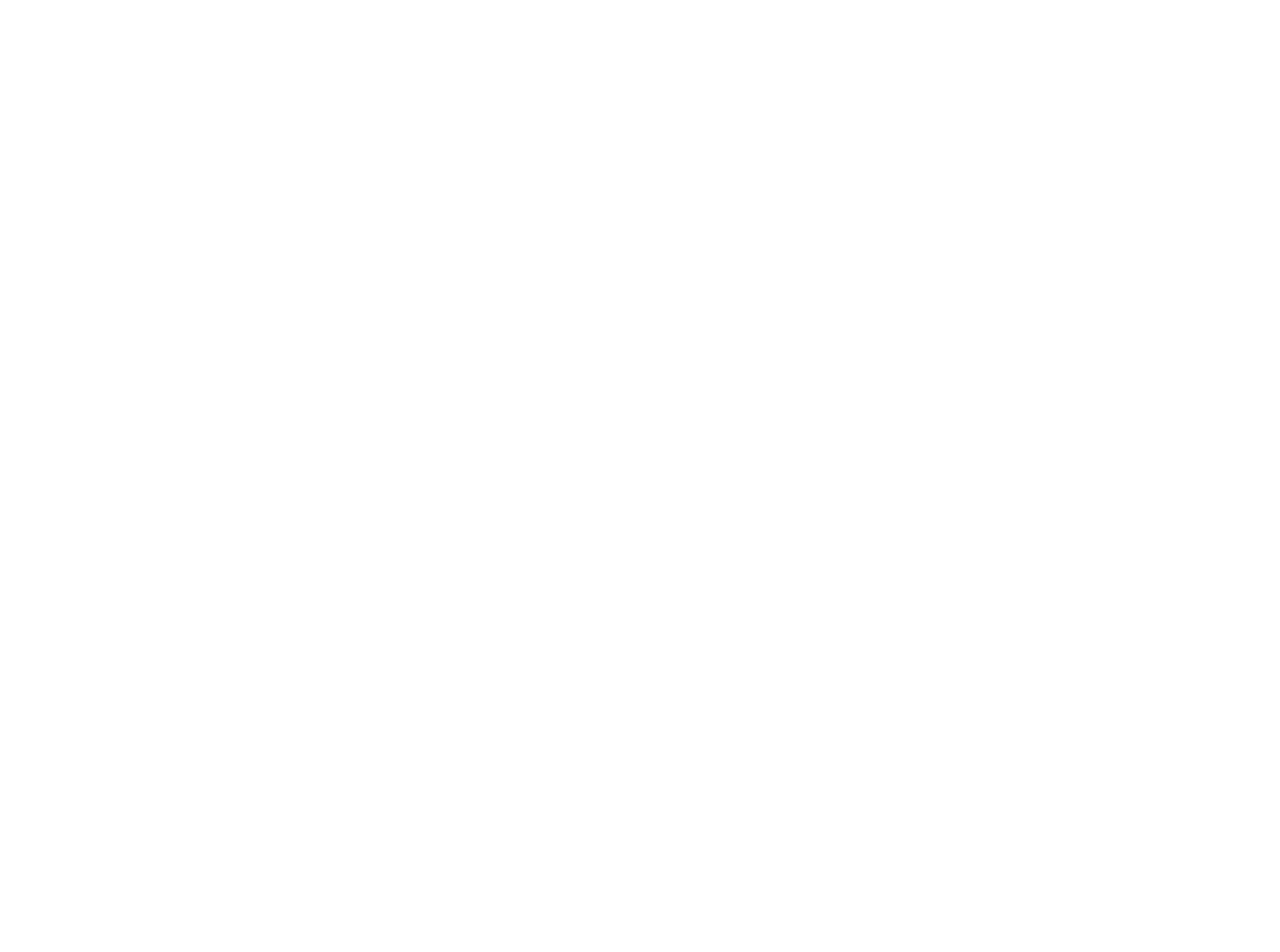
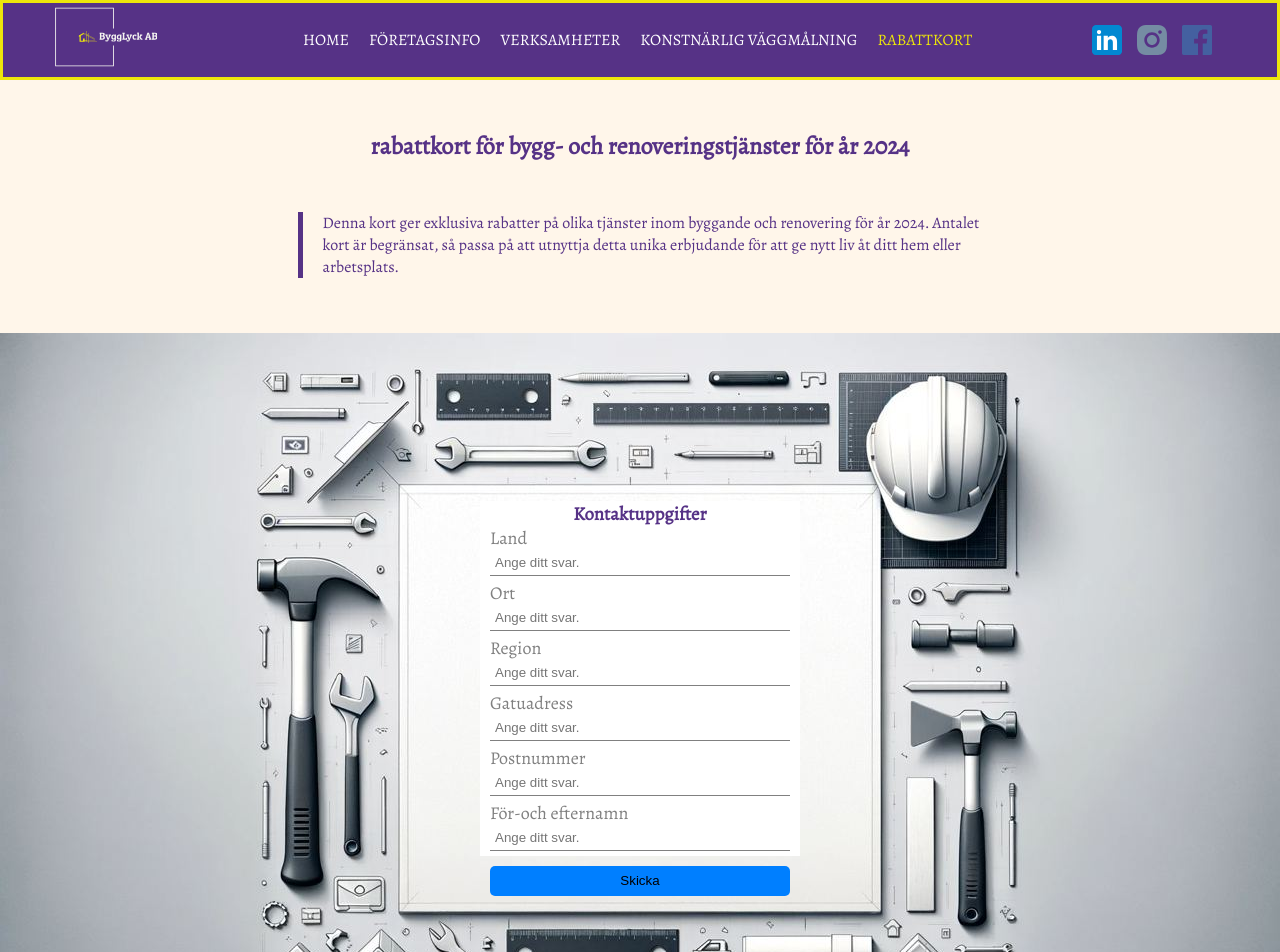
Before and after one commit to sasha4ox/bygglyck, a Next.js app: page /discount in a window 1280 px wide. Before the commit this address had no page. Shown: the top 952 px of the page. Before the commit the page ends 800 px from the top, so only its background shows below. Built offline with nearby package versions, Linux system fonts and the light colour scheme.

Commit message:
added new page with form

```diff
--- a/src/components/Footer.js
+++ b/src/components/Footer.js
@@ -1,8 +1,13 @@
 import styles from '@/styles/Footer.module.css'
 import Image from "next/image";
 import CompaniesLogo from "@/components/CompaniesLogo";
+import sendEmail from './sendEmail';
+import { useEffect } from 'react';
 
 export default function Footer() {
+    useEffect(() => {
+        // sendEmail()
+    }, [])
     return (
         <>
         <CompaniesLogo />
--- a/src/components/Header.js
+++ b/src/components/Header.js
@@ -110,6 +110,9 @@
                     <li><Link
                         className={router.pathname === "/artistic-wall-painting" ? styles.menuItemActive : styles.menuItem }
                         href='/artistic-wall-painting'>KONSTNÄRLIG VÄGGMÅLNING</Link></li>
+                    <li><Link
+                        className={router.pathname === "/discount" ? styles.menuItemActive : styles.menuItem }
+                        href='/discount'>RABATTKORT</Link></li>
                 </ul>
             </div>
         </header>
--- a/src/components/Navigation.js
+++ b/src/components/Navigation.js
@@ -1,6 +1,7 @@
 import Link from "next/link";
 import { useRouter } from "next/router";
 import styles from '@/styles/Header.module.css'
+import sendEmail from './sendEmail'
 
 export default function Navigation() {
     const router = useRouter();
@@ -18,8 +19,11 @@
                 className={pathName === "/verksamheter" ? styles.active : styles.navLink }
                 href='/verksamheter'>VERKSAMHETER</Link>
             <Link
-                className={pathName === "/artistic-wall-painting" ? styles.active : styles.navLink }
+                className={router.pathname === "/artistic-wall-painting" ? styles.active : styles.navLink }
                 href='/artistic-wall-painting'>KONSTNÄRLIG VÄGGMÅLNING</Link>
+            <Link
+                className={pathName === "/discount" ? styles.active : styles.navLink }
+                href='/discount'>RABATTKORT</Link>
         </nav>
     )
 
--- /dev/null
+++ b/src/components/sendEmail.js
@@ -0,0 +1,42 @@
+export default async function sendEmail(props) {
+    const isEmpty = Object.values(props).every(x => x === null || x === '');
+    if (isEmpty) return;
+    try {
+       const url =  new URL('https://api.elasticemail.com/v2/email/send');
+       const settings = {
+         apikey: '1EF43F93F9B811CC630E9DCF96065A20EBD0148FE2551B2F2B880878DD30D487BA459EBD31AF690B9BBC4382B0D23873',
+         subject: "subject TEST",
+         from:'info@bygglyck.se',
+         to: "bygglyck@gmail.com",
+         bodyText: "Text Body TEST",
+         bodyHtml: `
+         <p>country: ${props.state}</p>
+         <p>address: ${props.address}</p>
+         <p>municipality: ${props.municipality}</p>
+         <p>region: ${props.region}</p>
+         <p>zip: ${props.zip}</p>
+         <p>first and lastname: ${props.firstAndLastname}</p>
+         `,
+         isTransactional: true
+       }
+       url.search = new URLSearchParams(settings);
+
+       console.log('url', url)
+       const response = await fetch(url, {
+         method: "POST", // *GET, POST, PUT, DELETE, etc.
+         mode: "cors", // no-cors, *cors, same-origin
+         cache: "no-cache", // *default, no-cache, reload, force-cache, only-if-cached
+         credentials: "same-origin", // include, *same-origin, omit
+         headers: {
+           "Content-Type": "application/json",
+           // 'Content-Type': 'application/x-www-form-urlencoded',
+         },
+         redirect: "follow", // manual, *follow, error
+         referrerPolicy: "no-referrer", // no-referrer, *no-referrer-when-downgrade, origin, origin-when-cross-origin, same-origin, strict-origin, strict-origin-when-cross-origin, unsafe-url
+        //  body: JSON.stringify(settings), // body data type must match "Content-Type" header
+       });
+       console.log('RESPONSE', await response.json())
+    } catch (error) {
+     console.log('ERROR', error);
+    }
+   }
--- /dev/null
+++ b/src/pages/discount.js
@@ -0,0 +1,124 @@
+
+import Header from "@/components/Header";
+import styles from "@/styles/Discount.module.css";
+import Footer from "@/components/Footer";
+import sendEmail from "@/components/sendEmail";
+import { useState } from "react";
+
+export default function Discount() {
+    const initialValues = {
+        address: '',
+        firstAndLastname: '',
+        municipality: '',
+        region: '',
+        state: '',
+        zip: '',
+    };
+
+    const [form, setForm] = useState(initialValues);
+    const [formSent, setFormSent] = useState(false);
+    const [isEmtyForm, setIsEmtyForm] = useState(false);
+
+    const buttonMessage = isEmtyForm ? 'alla fält är obligatoriska' :
+        formSent ? 'du har skickat' : 'Skicka';
+
+    const changeHandler = e => {
+        setForm({...form, [e.target.name]: e.target.value});
+        const isEmpty = Object.values(form).some(x => x === null || x === '');
+        isEmpty ?  setIsEmtyForm(true) :  setIsEmtyForm(false);
+     }
+
+    const submitHandler = (event) => {
+        event.preventDefault();
+    }
+
+    const sendingEmailHndler = async () => {
+      const isEmpty = Object.values(form).some(x => x === null || x === '');
+      if (isEmpty) {
+        setIsEmtyForm(true);
+        return;
+      }
+      sendEmail(form);
+      setFormSent(true);
+      setForm(initialValues);
+    }
+
+    return (
+        <>
+            <Header />
+            <section className={styles.root}>
+                <h1 className={styles.heading}>rabattkort för bygg- och renoveringstjänster för år 2024</h1>
+
+                <section className={styles.description}>Denna kort ger exklusiva rabatter på olika tjänster inom byggande och renovering för år 2024.
+                 Antalet kort är begränsat, så passa på att utnyttja detta unika erbjudande för att ge nytt liv åt ditt hem eller arbetsplats.</section>
+                <section className={styles.rootForm}>
+                    <form className={styles.form} onSubmit={submitHandler}>
+                        <h1>Kontaktuppgifter</h1>
+                        <label>
+                            Land
+                            <input
+                                value={form.state}
+                                placeholder='Ange ditt svar.'
+                                name="state"
+                                type="text"
+                                onChange={changeHandler} />
+                        </label>
+                        <label>
+                            Ort
+                            <input
+                                value={form.municipality}
+                                placeholder='Ange ditt svar.'
+                                name="municipality"
+                                type="text"
+                                onChange={changeHandler} />
+                        </label>
+                        <label>
+                            Region
+                            <input
+                                value={form.region}
+                                placeholder='Ange ditt svar.'
+                                name="region"
+                                type="text"
+                                onChange={changeHandler} />
+                        </label>
+                        <label>
+                            Gatuadress
+                            <input
+                                value={form.address}
+                                placeholder='Ange ditt svar.'
+                                name="address"
+                                type="text"
+                                onChange={changeHandler} />
+                        </label>
+                        <label>
+                            Postnummer
+                            <input
+                                value={form.zip}
+                                placeholder='Ange ditt svar.'
+                                name="zip"
+                                type="text"
+                                onChange={changeHandler} />
+                        </label>
+                        <label>
+                            För-och efternamn
+                            <input
+                                value={form.firstAndLastname}
+                                placeholder='Ange ditt svar.'
+                                name="firstAndLastname"
+                                type="text"
+                                onChange={changeHandler} />
+                        </label>
+                    </form>
+                    <button
+                        className={styles.button}
+                        onClick={sendingEmailHndler}
+                        > {buttonMessage} </button>
+                </section>
+            </section>
+
+
+            <Footer/>
+        </>
+
+    )
+}
--- /dev/null
+++ b/src/styles/Discount.module.css
@@ -0,0 +1,86 @@
+.root {
+    background: var(--background-color);
+    max-width: 1500px;
+    margin: 0 auto;
+}
+
+.heading {
+    display: flex;
+    padding: 50px;
+    justify-content: center;
+    color: var(--main-color);
+    margin: 0 auto;
+}
+
+.description {
+    border-left: solid 5px var(--main-color);
+    padding-left: 20px;
+    max-width: 685px;
+    color: var(--main-color);
+    margin: 0 auto;
+}
+
+.rootForm {
+    margin: 45px auto 0;
+    display: flex;
+    flex-direction: column;
+    justify-content: center;
+    align-items: center;
+    max-width: 1500px;
+    min-height: 750px;
+    background: url(../../public/photos/backgroundForm.jpg) center no-repeat;
+}
+
+.form {
+    display: flex;
+    flex-direction: column;
+    align-items: center;
+    background: white;
+    padding: 0 10px;
+}
+
+.form h1 {
+    color: var(--main-color);
+
+}
+
+.form label {
+    display: flex;
+    flex-direction: column;
+    width: 300px;
+    color: gray;
+    border-bottom: 1px solid gray;
+    margin-bottom: 5px;
+    font-size: 18px;
+
+}
+
+.form input {
+    outline: none;
+    border: none;
+    background: white;
+    color: black;
+    padding: 5px;
+}
+
+.button {
+    width: 300px;
+    background: #007FFF;
+    border: none;
+    height: 30px;
+    border-radius: 5px;
+    margin-top: 10px;
+}
+
+.form input::placeholder {
+    font-size: 1em;
+  }
+
+  @media (max-width: 485px) {
+    .form {
+        width: 95%;
+    }
+    .form label {
+        width: 100%;
+    }
+  }
```
Also changed, not shown: public/photos/backgroundForm.jpg (added).
